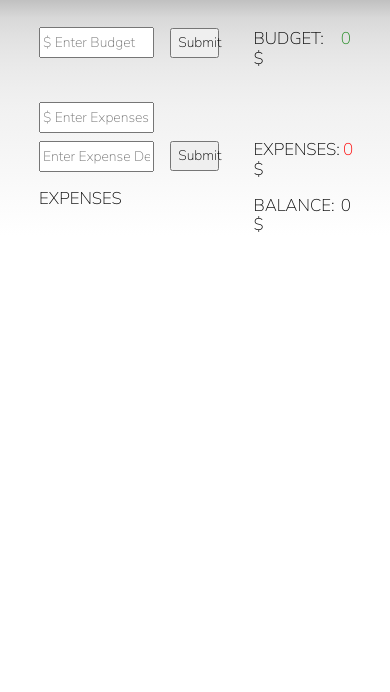
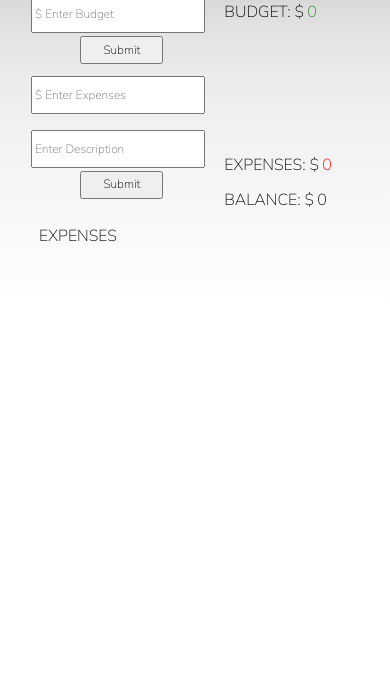
Before and after one commit to DCampbellCreative/budget_app, a plain HTML site: page index.html in a window 390 px wide. Shown: the part 152-844 px from the top of the page. Drawn offline with nearby package versions, Linux system fonts and the light colour scheme.

Commit message:
tweak mobile responsiveness

```diff
--- a/index.html
+++ b/index.html
@@ -1,94 +1,90 @@
 <!DOCTYPE html>
 <html lang="en">
-<link rel='icon' href='favicon.ico' type='image/x-icon' />
+  <link rel="icon" href="favicon.ico" type="image/x-icon" />
 
   <head>
-	<meta charset="UTF-8">
-	<meta http-equiv="X-UA-Compatible" content="IE=edge">
-	<meta name="viewport" content="width=device-width, initial-scale=1.0">
-	<link rel="stylesheet" href="https://cdnjs.cloudflare.com/ajax/libs/normalize/8.0.1/normalize.min.css"
+    <meta charset="UTF-8" />
+    <meta http-equiv="X-UA-Compatible" content="IE=edge" />
+    <meta name="viewport" content="width=device-width, initial-scale=1.0" />
+    <link
+      rel="stylesheet"
+      href="https://cdnjs.cloudflare.com/ajax/libs/normalize/8.0.1/normalize.min.css"
       integrity="sha512-NhSC1YmyruXifcj/KFRWoC561YpHpc5Jtzgvbuzx5VozKpWvQ+4nXhPdFgmx8xqexRcpAglTj9sIBWINXa8x5w=="
-		crossorigin="anonymous" referrerpolicy="no-referrer" />
-	<link rel='stylesheet' href='styles.css' />
+      crossorigin="anonymous"
+      referrerpolicy="no-referrer"
+    />
+    <link rel="stylesheet" href="styles.css" />
     <title>Don't Budge</title>
   </head>
 
   <body>
-
-
-
-	<div class='header'>
-		<h1 id='title'>Don't Budge</h1>
+    <div class="header">
+      <h1 id="title">Don't Budge</h1>
     </div>
 
-	<div class='container'>
-
-		<div class='column-1-container'>
-
-			<div class='budget-form'>
-				<div id='budget-warning' class='hidden warning'>Invalid input, please enter a number</div>
-				<div class='row'>
-					<input placeholder='$ Enter Budget' id='budget-field' type='text' />
-					<button id='submit-budget'>Submit</button>
+    <div class="container">
+      <div class="column-1-container">
+        <div class="budget-form">
+          <div id="budget-warning" class="hidden warning">
+            Invalid input, please enter a number
+          </div>
+          <div class="row">
+            <input placeholder="$ Enter Budget" id="budget-field" type="text" />
+            <button id="submit-budget">Submit</button>
           </div>
         </div>
 
-			<div class='expense-form'>
-				<div id='expense-warning' class='hidden warning'>Invalid input, please enter a number and a description</div>
-				<div class='row'>
-					<input placeholder='$ Enter Expenses' id='expense-field' type='text' />
-					<button id='empty-DOM-element'>Submit</button>
+        <div class="expense-form">
+          <div id="expense-warning" class="hidden warning">
+            Invalid input, please enter a number and a description
+          </div>
+          <div class="row">
+            <input
+              placeholder="$ Enter Expenses"
+              id="expense-field"
+              type="text"
+            />
+            <button id="empty-DOM-element">Submit</button>
           </div>
         </div>
 
-			<div class='expense-description-form'>
-				<div class='row'>
-					<input placeholder='Enter Expense Description' id='expense-description-field' type='text' />
-					<button id='submit-expense'>Submit</button>
+        <div class="expense-description-form">
+          <div class="row">
+            <input
+              placeholder="Enter Description"
+              id="expense-description-field"
+              type="text"
+            />
+            <button id="submit-expense">Submit</button>
           </div>
         </div>
 
-			<div class='expense-list-container'>
+        <div class="expense-list-container">
+          <div id="expense-list-text">EXPENSES</div>
 
-				<div id='expense-list-text'>EXPENSES</div>
-
-				<ul id='expense-list'>
-				</ul>
-
+          <ul id="expense-list"></ul>
         </div>
-
-
       </div>
-
-
-
-
 
       <div class="column-2-container">
         <!-- <div class='budget-container-2'> -->
-			<div class='budget-form-2'>
-				<div id='budget-text'>BUDGET: $ </div>
-				<div id='budget-display'></div>
+        <div class="budget-form-2">
+          <div id="budget-text">BUDGET: $</div>
+          <div id="budget-display"></div>
         </div>
 
-
-
-			<div class='expense-form-2'>
-				<div id='expense-text'>EXPENSES: $ </div>
-				<div id='expense-display'> 0</div>
+        <div class="expense-form-2">
+          <div id="expense-text">EXPENSES: $</div>
+          <div id="expense-display">0</div>
         </div>
 
-			<div class='balance-form'>
-				<text id='balance-text'>BALANCE: $</text>
-				<div id='balance-display'>0</div>
+        <div class="balance-form">
+          <text id="balance-text">BALANCE: $</text>
+          <div id="balance-display">0</div>
+        </div>
+      </div>
     </div>
 
-
-		</div>
-
-	</div>
-
-	<script src='scripts.js'></script>
+    <script src="scripts.js"></script>
   </body>
-
 </html>
--- a/styles.css
+++ b/styles.css
@@ -1,11 +1,11 @@
-@import url('https://fonts.googleapis.com/css2?family=Bebas+Neue&family=Nunito+Sans:wght@200&display=swap');
+@import url("https://fonts.googleapis.com/css2?family=Bebas+Neue&family=Nunito+Sans:wght@200&display=swap");
 
 .container {
   background: linear-gradient(to bottom, gray, 1%, white);
   display: flex;
   flex-direction: row;
-	font-family: 'Nunito Sans', sans-serif;
-	font-size: 25px;
+  font-family: "Nunito Sans", sans-serif;
+  font-size: 1.5rem;
   width: 100%;
   height: auto;
 }
@@ -21,8 +21,8 @@
 #title {
   color: white;
   display: flex;
-	font-family: 'Bebas Neue', cursive;
-	font-size: 60px;
+  font-family: "Bebas Neue", cursive;
+  font-size: 3rem;
 }
 
 /* first column */
@@ -39,18 +39,18 @@
   justify-content: flex-start;
   flex-direction: column;
   flex: 1;
-	font-size: 17px;
+  font-size: 1rem;
 }
 
 #budget-field {
-	height: 25px;
+  height: 2rem;
   margin-right: 1rem;
   width: 55%;
 }
 
 #submit-budget {
-	height: 30px;
-	width:	25%;
+  height: 1.75rem;
+  width: 25%;
 }
 
 #submit-budget:hover {
@@ -63,40 +63,39 @@
   justify-content: flex-start;
   flex-direction: column;
   flex: 1;
-	font-size: 17px;
+  font-size: 1rem;
 }
 
 #expense-field {
-	height: 25px;
+  height: 2rem;
   margin-right: 1rem;
   width: 55%;
 }
 
 #empty-DOM-element {
-	height: 30px;
-	width:	25%;
+  height: 1.75rem;
+  width: 25%;
   visibility: hidden;
 }
 
 .expense-description-form {
-	margin-top: .5rem;
+  margin-top: 0.5rem;
   display: flex;
   justify-content: flex-start;
   flex-direction: column;
   flex: 1;
-	font-size: 17px;
+  font-size: 1rem;
 }
 
 #expense-description-field {
-	height: 25px;
+  height: 2rem;
   margin-right: 1rem;
   width: 55%;
 }
 
-
 #submit-expense {
-	height: 30px;
-	width:	25%;
+  height: 1.75rem;
+  width: 25%;
 }
 
 #submit-expense:hover {
@@ -113,9 +112,8 @@
   width: 100%;
 }
 
-
 #expense-list-text {
-	margin-bottom: -4%;
+  margin-bottom: -10px;
 }
 
 /* expense items */
@@ -127,19 +125,18 @@
   padding-left: 0%;
 }
 
-
 .expense-list-item {
   font-size: 17px;
   display: flex;
-	height: 20px;
+  height: 1.5rem;
   width: 70%;
   align-items: center;
   justify-content: space-between;
-	padding: 2% 4% 2% 4%;
+  padding: 5px 7px 5px 7px;
   border: 2px solid darkgrey;
   border-radius: 2px;
   /* margin-left: -45px; */
-	margin-bottom: .5rem;
+  margin-bottom: 0.5rem;
 }
 
 .delete-expense-item {
@@ -154,32 +151,27 @@
   box-shadow: 2px 2px 2px grey;
 }
 
-
-
-
-
-
 /* expense container 2 */
 
 .column-2-container {
   padding-left: 5%;
   display: flex;
   flex-direction: column;
-	width: 25%;
+  width: 50%;
 }
 
 .budget-form-2 {
   display: flex;
-	margin-top: 2rem;
+  margin-top: 45px;
 }
 
 #budget-text {
-	margin-right: .5rem;
+  margin-right: 0.5rem;
 }
 
 #budget-display {
   display: flex;
-	color:forestgreen;
+  color: forestgreen;
 }
 /* .expense-container-2 {
 	display: flex;
@@ -187,26 +179,23 @@
 } */
 
 .expense-form-2 {
-	margin-top: 4.5rem;
+  margin-top: 88px;
   display: flex;
   justify-content: left;
   width: 100%;
 }
 
 #budget-text {
-	margin-right: .2rem;
+  margin-right: 0.2rem;
 }
 
 #budget-display {
   display: flex;
-	color:forestgreen;
+  color: forestgreen;
 }
 
-
-
-
 #expense-text {
-	margin-right: .2rem;
+  margin-right: 0.2rem;
 }
 
 #expense-display {
@@ -216,28 +205,21 @@
   color: red;
 }
 
-
-
-
 /* balance container */
 
-
 .balance-form {
-	margin-top: 1rem;
+  margin-top: 0.9rem;
   display: flex;
   justify-content: left;
 }
 
 #balance-text {
-
   display: inline;
-	margin-right: .2rem;
-
+  margin-right: 0.2rem;
 }
 
 #balance-display {
   display: inline;
-
 }
 
 .warning {
@@ -269,20 +251,67 @@
 .row {
   display: flex;
   flex-direction: row;
-	align-items: center;
+  align-items: flex-end;
 }
 
 @media screen and (max-width: 768px) {
-	.container {
-		font-size: 17px;
-	}
-
-	.budget-form, .expense-form, .expense-description-form, .expense-list-item{
-		font-size: 14px;
+  .budget-form,
+  .expense-form,
+  .expense-description-form,
+  .expense-list-item {
+    font-size: 0.75rem;
+    height: 1rem;
+    margin: 0;
+    width: 100%;
   }
 
   .warning {
-		font-size: 12px;
+    font-size: 0.75rem;
   }
 
+  #budget-text,
+  #budget-display,
+  #expense-text,
+  #expense-display,
+  #balance-text,
+  #balance-display,
+  #expense-list-text {
+    font-size: 1rem;
   }
+
+  #submit-budget,
+  #submit-expense,
+  #empty-DOM-element {
+    /* font-size: 0.75rem; */
+    height: 1.75rem;
+    width: 50%;
+    align-self: center;
+    margin: 0% 0% 10% 0%;
+  }
+
+  #budget-field,
+  #expense-field,
+  #expense-description-field {
+    width: 100%;
+    margin: 0% 0% 2% 0%;
+  }
+
+  .budget-form-2 {
+    margin-top: 35px;
+  }
+  .expense-form-2 {
+    margin-top: 135px;
+  }
+
+  .balance-form {
+    margin-top: 17px;
+  }
+  #empty-DOM-element {
+    display: none;
+  }
+
+  .row {
+    flex-direction: column;
+    justify-content: flex-start;
+  }
+}
```
Lines whose indentation alone changed are shown as unchanged.
